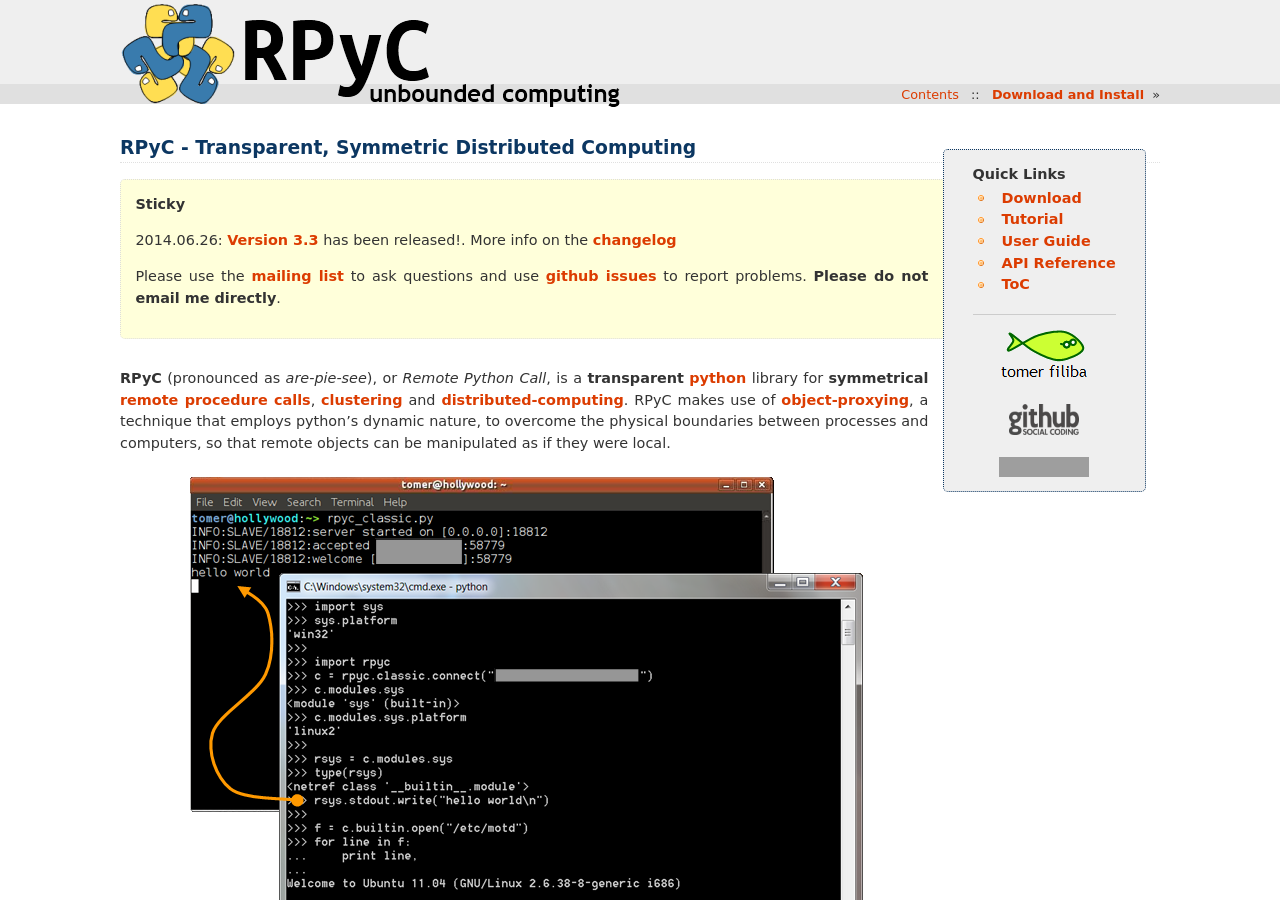
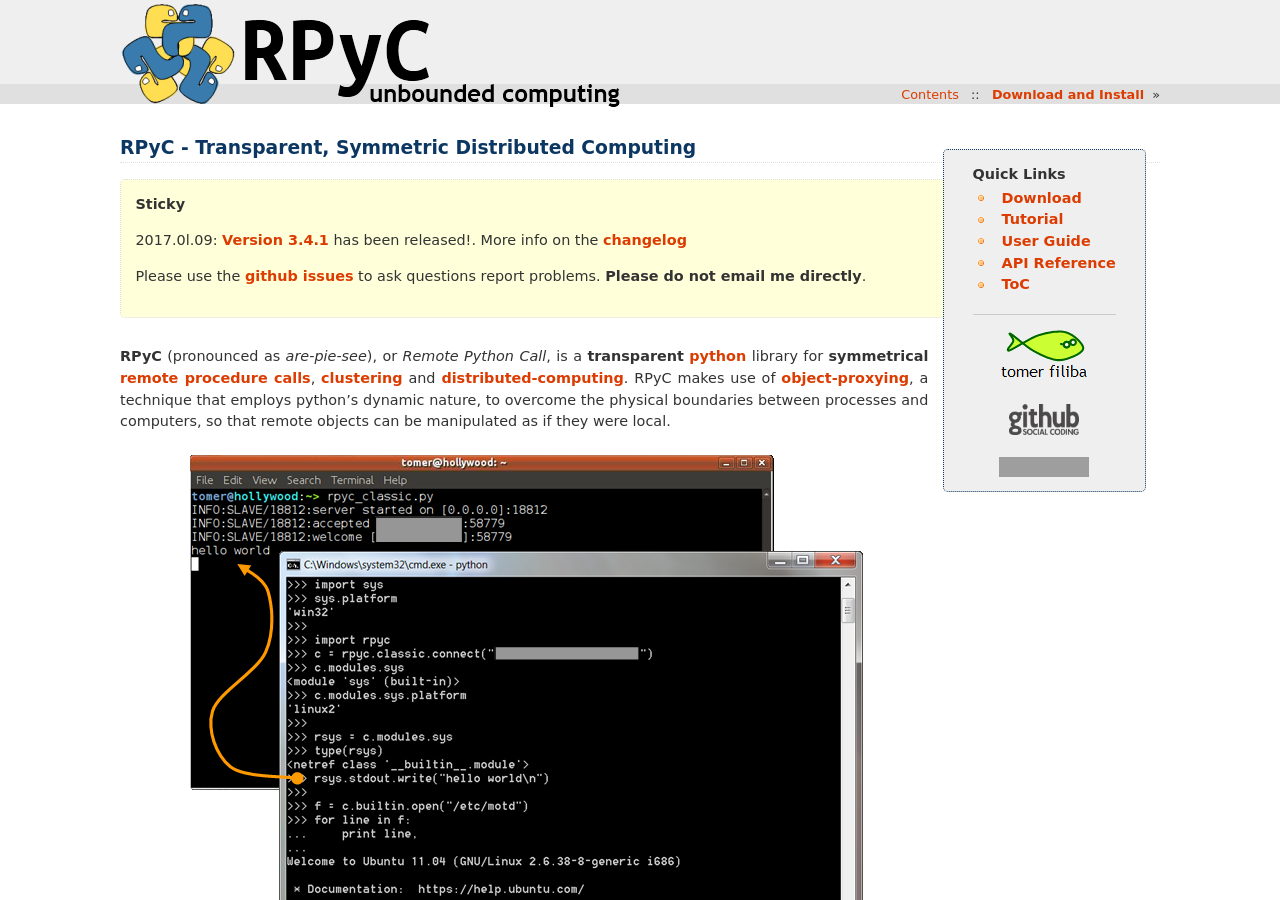
Before and after one commit to tomerfiliba-org/rpyc, a Sphinx documentation site: the page built from docs/index.rst, in a window 1280 px wide and 900 px high. Built offline with Sphinx 7.4.7, drawn with Linux system fonts in a browser that asks for light colours; grey boxes are pictures that could not be loaded.

Commit message:
Update version in the docs

```diff
--- a/docs/index.rst
+++ b/docs/index.rst
@@ -34,16 +34,14 @@
 
    <strong>Sticky</strong><br/>
 
-   <p> 2014.06.26:
-   <a class="reference external" href="https://pypi.python.org/pypi/rpyc/3.3.0">Version 3.3</a> has been released!.
+   <p> 2017.0l.09:
+   <a class="reference external" href="https://pypi.python.org/pypi/rpyc/3.4.1">Version 3.4.1</a> has been released!.
    More info on the <a href="http://rpyc.readthedocs.org/en/latest/changelog.html">changelog</a>
    </p>
 
    <p>Please use the
-   <a class="reference external" href="https://groups.google.com/forum/?fromgroups#!forum/rpyc">mailing list</a>
-   to ask questions and use
    <a class="reference external" href="https://github.com/tomerfiliba/rpyc/issues">github issues</a>
-   to report problems. <strong>Please do not email me directly</strong>.</p>
+   to ask questions report problems. <strong>Please do not email me directly</strong>.</p>
    </div>
 
 **RPyC** (pronounced as *are-pie-see*), or *Remote Python Call*, is a **transparent**
```
